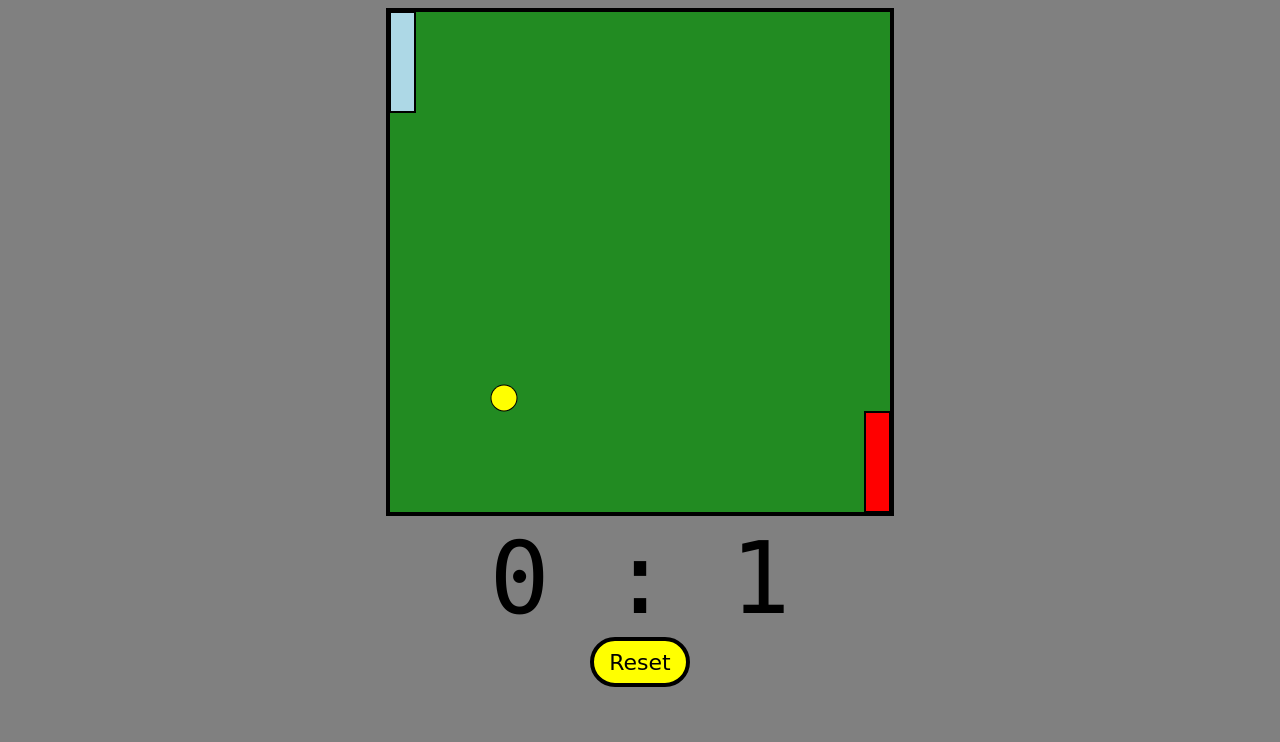
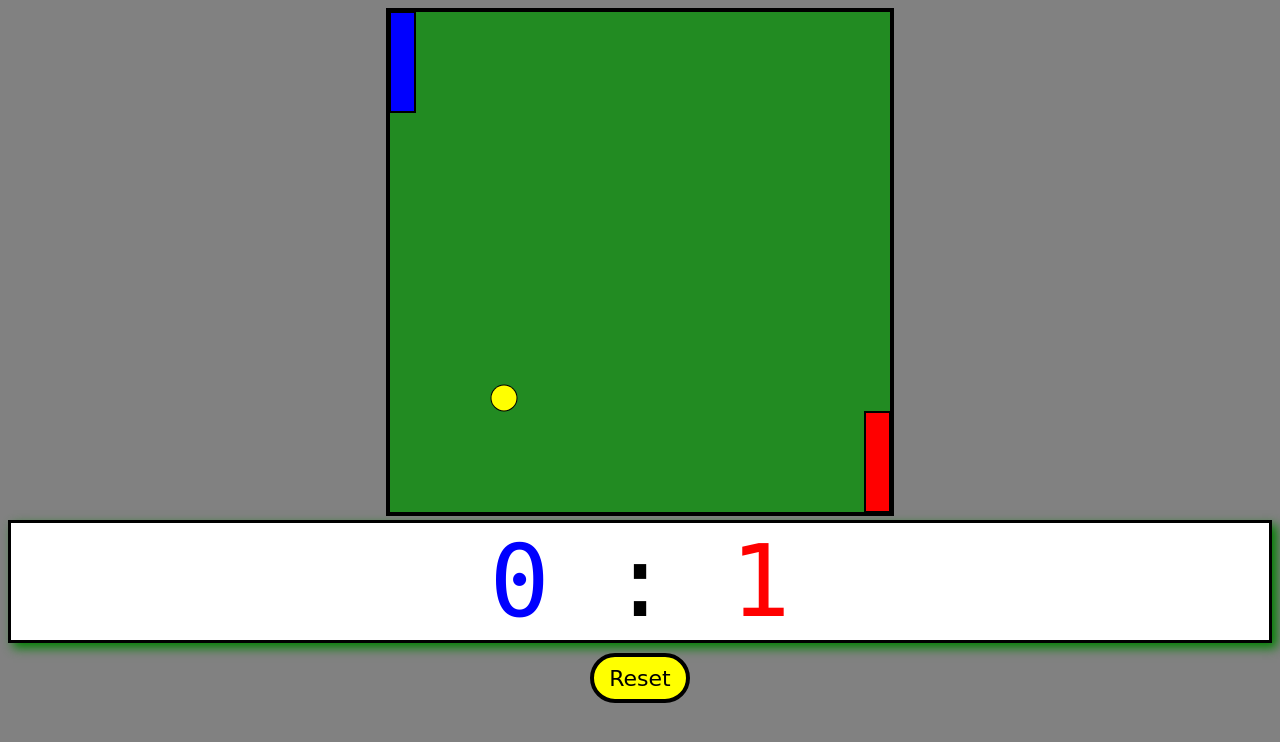
Before and after one commit to chaitanyagalande/PongGame, a plain HTML site: page index.html in a window 1280 px wide. Drawn offline with Linux system fonts and the light colour scheme.

Commit message:
Add files via upload

```diff
--- a/index.html
+++ b/index.html
@@ -9,7 +9,9 @@
 <body>
     <div id="gameContainer">
         <canvas id="gameBoard" width="500" height="500"></canvas>
-        <div id="scoreText">0 : 0</div>
+        <div id="scoreText">
+            <span id="blueScore">0</span> : <span id="redScore">0</span>
+        </div>
         <button id="resetBtn">Reset</button>
     </div>
     <script src="index.js"></script>
--- a/index.js
+++ b/index.js
@@ -1,11 +1,14 @@
 const gameBoard = document.querySelector("#gameBoard");
 const ctx = gameBoard.getContext("2d");
 const scoreText = document.querySelector("#scoreText");
+const blueScore = document.querySelector("#blueScore")
+const redScore = document.querySelector("#redScore")
+
 const resetBtn = document.querySelector("#resetBtn");
 const gameWidth = gameBoard.width;
 const gameHeight = gameBoard.height;
 const boardBackground = "forestgreen";
-const paddle1Color = "lightblue";
+const paddle1Color = "blue";
 const paddle2Color = "red";
 const paddleBorder = "black";
 const ballColor = "yellow";
@@ -129,6 +132,12 @@ function checkCollision() {
             if(ballSpeed < 5){
                 ballSpeed += 0.5;
             }
+
+            paddle1.width -= 5;
+            setTimeout(() => {
+                // Restore the width of paddle1 after a delay
+                paddle1.width += 5;
+            }, 100); // Adjust the delay time (in milliseconds) as needed
         }
     }
 
@@ -139,6 +148,14 @@ function checkCollision() {
             if(ballSpeed < 5){
                 ballSpeed += 0.5;
             }
+
+            paddle2.x += 5;
+            paddle2.width -= 5;
+            setTimeout(() => {
+                // Restore the width of paddle2 after a delay
+                paddle2.width += 5;
+                paddle2.x -= 5;
+            }, 100); // Adjust the delay time (in milliseconds) as needed
         }
     }
 }
@@ -175,7 +192,8 @@ function changeDirection(event) {
 }
 
 function updateScore() {
-    scoreText.textContent = `${player1Score} : ${player2Score}`
+    blueScore.textContent = player1Score;
+    redScore.textContent = player2Score;
 }
 
 function resetGame() {
--- a/style.css
+++ b/style.css
@@ -1,5 +1,5 @@
 body{
-    background-color: gray;
+    background-color: rgb(129, 129, 129);
 }
 
 #gameContainer{
@@ -14,6 +14,18 @@ body{
     font-family: "consolas", monospace;
     font-size: 100px;
     cursor: default;
+    border: 3px solid;
+    background-color: rgb(255, 255, 255);
+    box-shadow: 5px 5px 10px green;
+}
+
+
+#blueScore {
+    color: blue;
+}
+
+#redScore {
+    color: red;
 }
 
 #resetBtn{
@@ -25,6 +37,7 @@ body{
     border: 4px solid;
     border-radius: 50px;
     cursor: pointer;
+    margin-top: 10px;
 }
 
 #resetBtn:hover{
```
